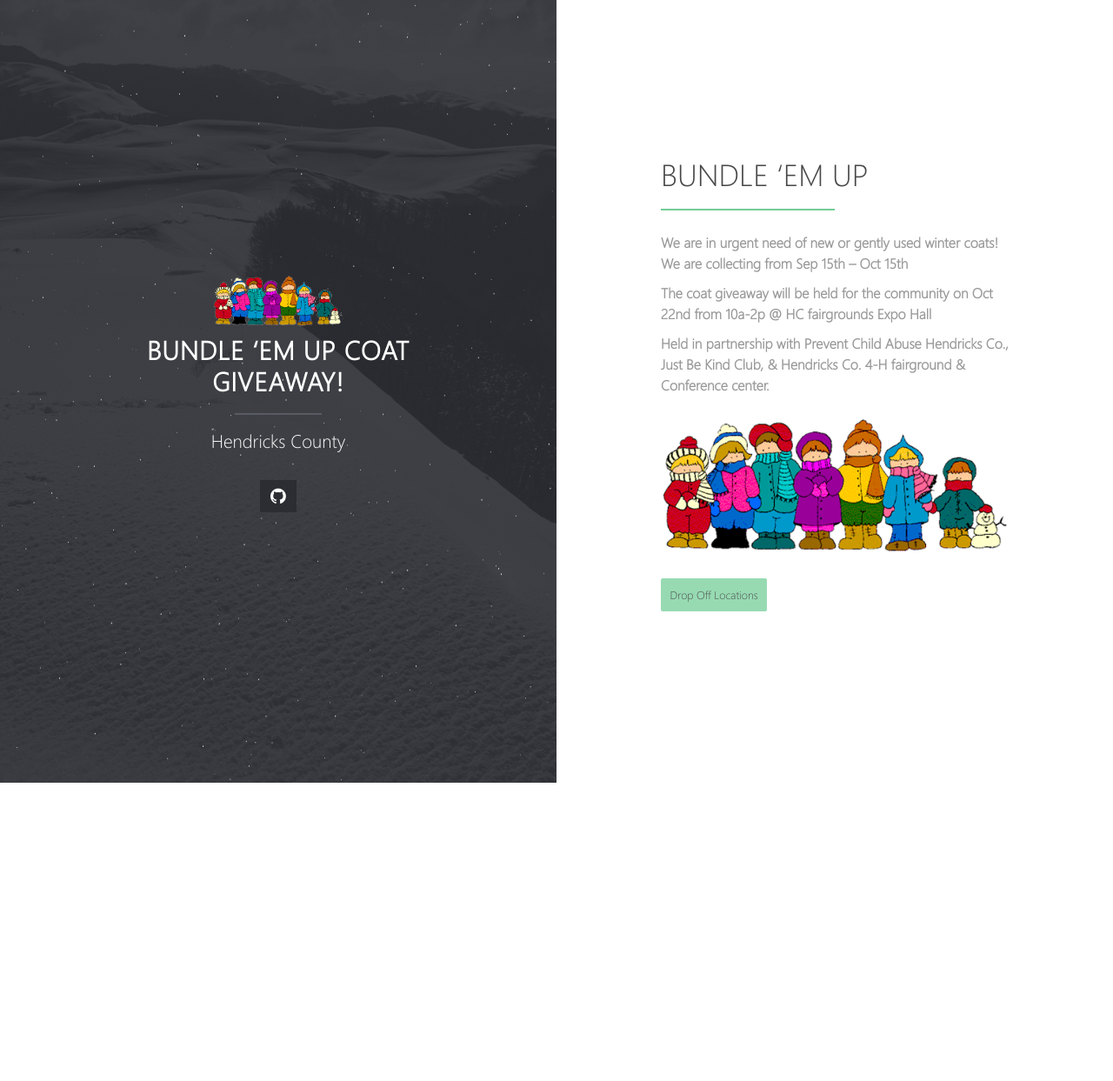
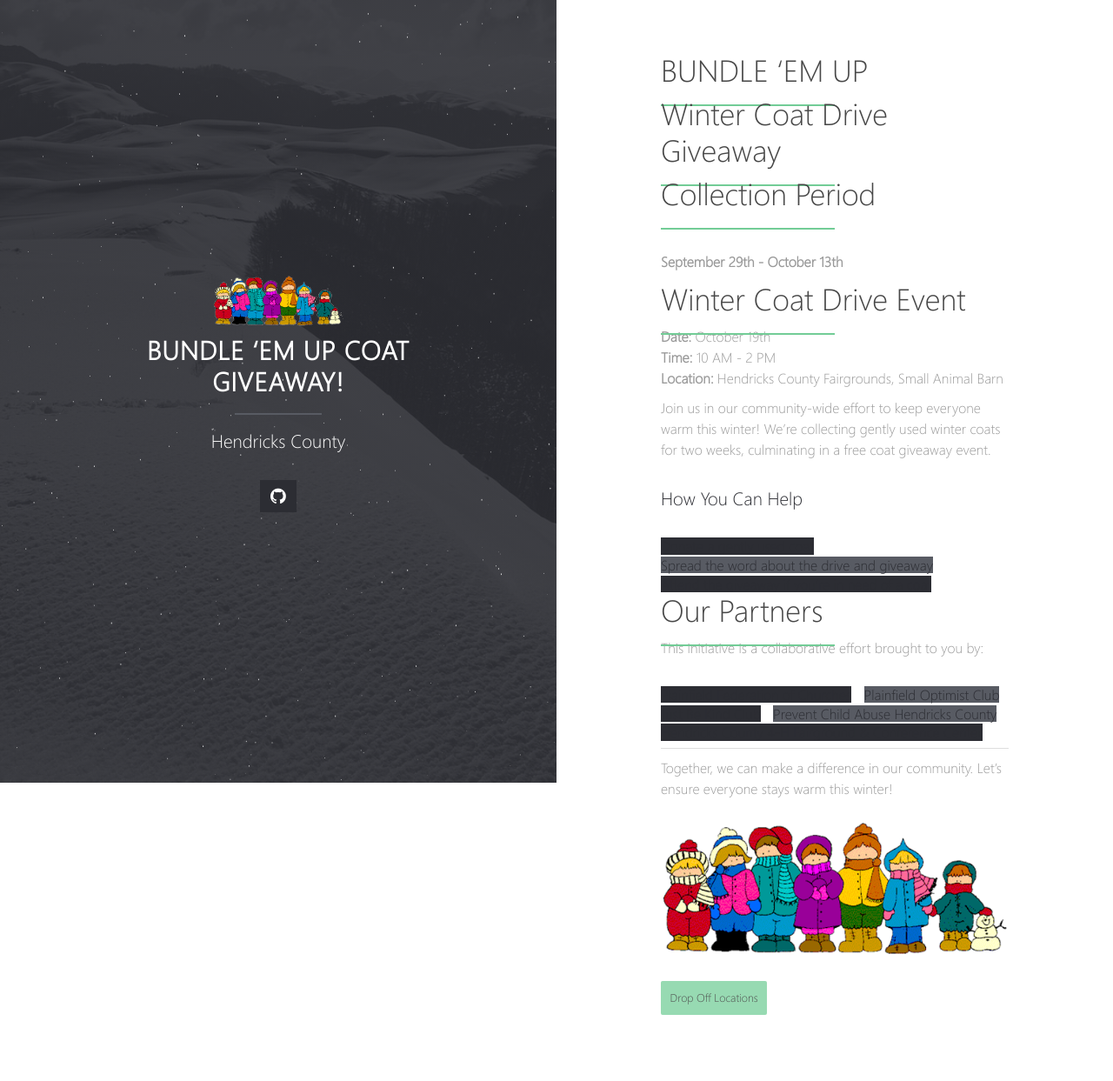
Before and after one commit to Bwaite43/bundleemup.com, a Jekyll site: the page built from index.md, in a window 1280 px wide. Shown: the whole page at 87% size. Built offline with Jekyll 4.4.1, drawn with Linux system fonts in a browser that asks for light colours; our own code applies the rules of GitHub Pages for plain Markdown files; before the commit the page ends 900 px from its top, so only the background shows below that.

Commit message:
Update index.md

```diff
--- a/index.md
+++ b/index.md
@@ -2,14 +2,35 @@
 layout: home
 ---
 # BUNDLE ‘EM UP
+# Winter Coat Drive Giveaway
 
+## Collection Period
+**September 29th - October 13th**
 
+## Winter Coat Drive Event
+**Date:** October 19th
+**Time:** 10 AM - 2 PM
+**Location:** Hendricks County Fairgrounds, Small Animal Barn
 
-**We are in urgent need of new or gently used winter coats!  We are collecting from Sep 15th – Oct 15th**
+Join us in our community-wide effort to keep everyone warm this winter! We're collecting gently used winter coats for two weeks, culminating in a free coat giveaway event.
 
-**The coat giveaway will be held for the community on Oct 22nd from 10a-2p @ HC fairgrounds Expo Hall**
+### How You Can Help
+- Donate a gently used coat
+- Spread the word about the drive and giveaway
+- Attend the giveaway if you're in need of a coat
 
-**Held in partnership with Prevent Child Abuse Hendricks Co., Just Be Kind Club, & Hendricks Co. 4-H fairground & Conference center.**
+## Our Partners
+This initiative is a collaborative effort brought to you by:
+
+- Plainfield Federation of Churches
+- Plainfield Optimist Club
+- Just Be Kind Club
+- Prevent Child Abuse Hendricks County
+- Hendricks County 4-H Fairground & Conference Center
+
+---
+
+Together, we can make a difference in our community. Let's ensure everyone stays warm this winter!
 
 <img src="{{ site.url }}/images/beu.png" alt="">
 
```
